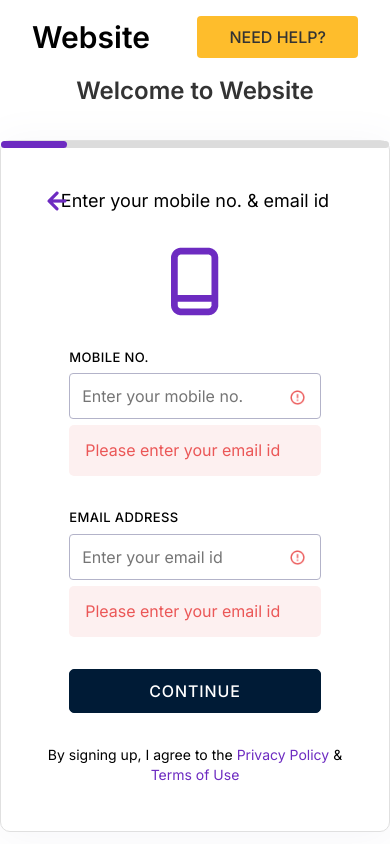
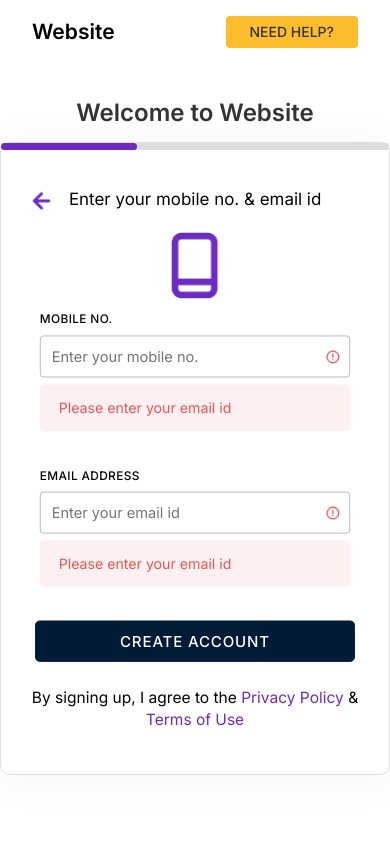
Before and after one commit to dimanrikalov/DiaDraw-Task, a React (Create React App) app in the folder client/: page /login in a window 390 px wide. Built offline with nearby package versions, Linux system fonts and the light colour scheme.

Commit message:
Made components mobile-friendly

```diff
--- a/client/src/App.module.css
+++ b/client/src/App.module.css
@@ -12,7 +12,6 @@
 .header {
 	display: flex;
 	justify-content: space-between;
-
 	align-items: center;
 	width: 100%;
 	padding: 16px 32px;
@@ -38,3 +37,13 @@
   border-radius: 4px;
   padding: 21px 32px;
 }
+
+@media only screen and (max-width: 460px) {
+	.header .title {
+		font-size: 21px;
+	}
+	.header a {
+		font-size: 14px;
+		padding: 16px 24px;
+	}
+}
--- a/client/src/components/ConfirmationScreen/ConfirmationScreen.js
+++ b/client/src/components/ConfirmationScreen/ConfirmationScreen.js
@@ -4,12 +4,7 @@ import CheckMark from '../../imgs/checkmark.png';
 export const ConfirmationScreen = ({toVerify}) => {
     return (
         <div className={styles.container}>
-			{
-				toVerify === 'mobile' ?
-				<h3>Verify your mobile number</h3>
-				:
-				<h3>Verify your email address</h3>
-			}
+			<h3>Verification successful!</h3>
 			<div className={styles.loginDiv}>
 				<div className={styles.progressBar}>
 					<div className={styles.progress}></div>
--- a/client/src/components/ConfirmationScreen/ConfirmationScreen.module.css
+++ b/client/src/components/ConfirmationScreen/ConfirmationScreen.module.css
@@ -38,7 +38,7 @@
 }
 
 .loginDiv .progressBar .progress {
-	width: 17%;
+	width: 100%;
 	background-color: #6d2bc1;
 	height: 7px;
 	border-radius: 10px;
--- a/client/src/components/HomeScreen/HomeScreen.module.css
+++ b/client/src/components/HomeScreen/HomeScreen.module.css
@@ -43,7 +43,6 @@
 	display: flex;
 	gap: 46px;
 	align-items: center;
-
 	padding: 46px 64px;
 }
 
@@ -84,3 +83,13 @@
 	text-align: center;
 	cursor: pointer;
 }
+
+@media only screen and (max-width: 460px) {
+	.container *:not(img) {
+		transform: scale(0.93);
+	}
+
+	.option {
+		padding: 46px 23px;
+	}
+}
--- a/client/src/components/LoginScreen/LoginScreen.js
+++ b/client/src/components/LoginScreen/LoginScreen.js
@@ -178,7 +178,7 @@ export const LoginScreen = () => {
 							<p>Please enter your email id</p>
 						</div>
 					</div>
-					<button>CONTINUE</button>
+					<button>CREATE ACCOUNT</button>
 				</form>
 				<p>
 					By signing up, I agree to the <a href="#">Privacy Policy</a>{' '}
--- a/client/src/components/LoginScreen/LoginScreen.module.css
+++ b/client/src/components/LoginScreen/LoginScreen.module.css
@@ -38,7 +38,7 @@
 }
 
 .loginDiv .progressBar .progress {
-	width: 17%;
+	width: 35%;
 	background-color: #6d2bc1;
 	height: 7px;
 	border-radius: 10px;
@@ -158,3 +158,30 @@
 	text-decoration: none;
 	color: #6d2bc1;
 }
+
+@media only screen and (max-width: 460px) {
+	.container {
+		margin-top: 32px;
+		gap: 12px;
+	}
+	.loginDiv {
+		width: 100%;
+		padding: 42px 24px;
+		gap: 18px;
+	}
+	.loginDiv *:not(.progressBar, .progress) {
+		transform: scale(0.97);
+	}
+	.form {
+		margin-top: -15px;
+		width: 100%;
+		gap: 32px;
+	}
+	.titleDiv .arrow {
+		left: -35px;
+		top: -8px;
+	}
+	.loginDiv p {
+		font-size: 16px;
+	}
+}
--- a/client/src/components/VerifyAccount/VerifyAccount.js
+++ b/client/src/components/VerifyAccount/VerifyAccount.js
@@ -110,7 +110,7 @@ export function VerifyAccount({ toVerify }) {
 						</div>
 					</div>
 
-					<button>CONTINUE</button>
+					<button>CREATE ACCOUNT</button>
 				</form>
 				<div className={styles.subscriptDiv}>
 					<p>
--- a/client/src/components/VerifyAccount/VerifyAccount.module.css
+++ b/client/src/components/VerifyAccount/VerifyAccount.module.css
@@ -39,7 +39,7 @@
 }
 
 .loginDiv .progressBar .progress {
-	width: 17%;
+	width: 65%;
 	background-color: #6d2bc1;
 	height: 7px;
 	border-radius: 10px;
@@ -168,3 +168,30 @@
 	font-weight: 600;
 	color: #6d2bc1;
 }
+
+
+@media only screen and (max-width: 460px) {
+	.container {
+		margin-top: 32px;
+		gap: 12px;
+	}
+
+	.loginDiv {
+		width: 100%;
+		padding: 42px 24px;
+		gap: 32px;
+	}
+	.form {
+		width: 100%;
+	}
+	.form .inputDiv {
+		width: 100%;
+	}
+	.titleDiv h5 {
+		width: 85%;
+	}
+	.titleDiv .arrow {
+		top: 3px;
+		left: -5px;
+	}
+}
```
Lines whose indentation alone changed are shown as unchanged.
